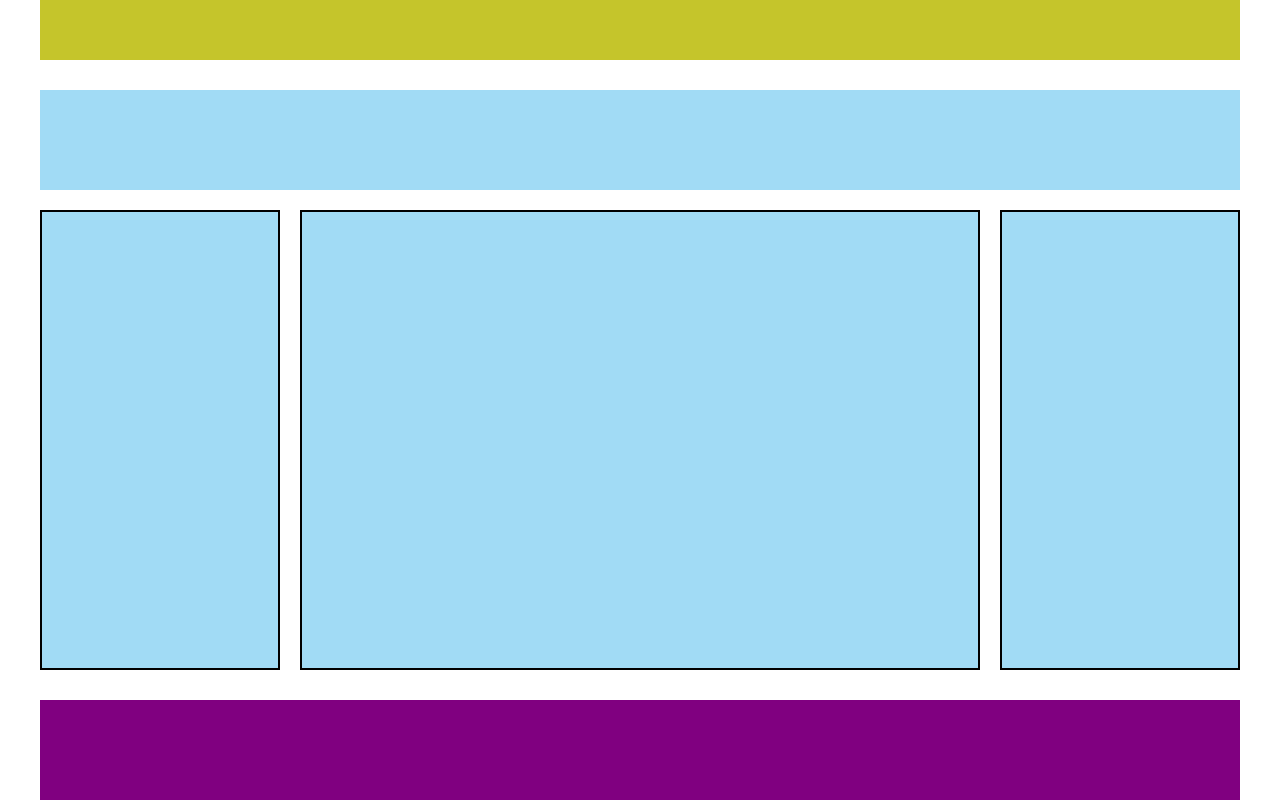
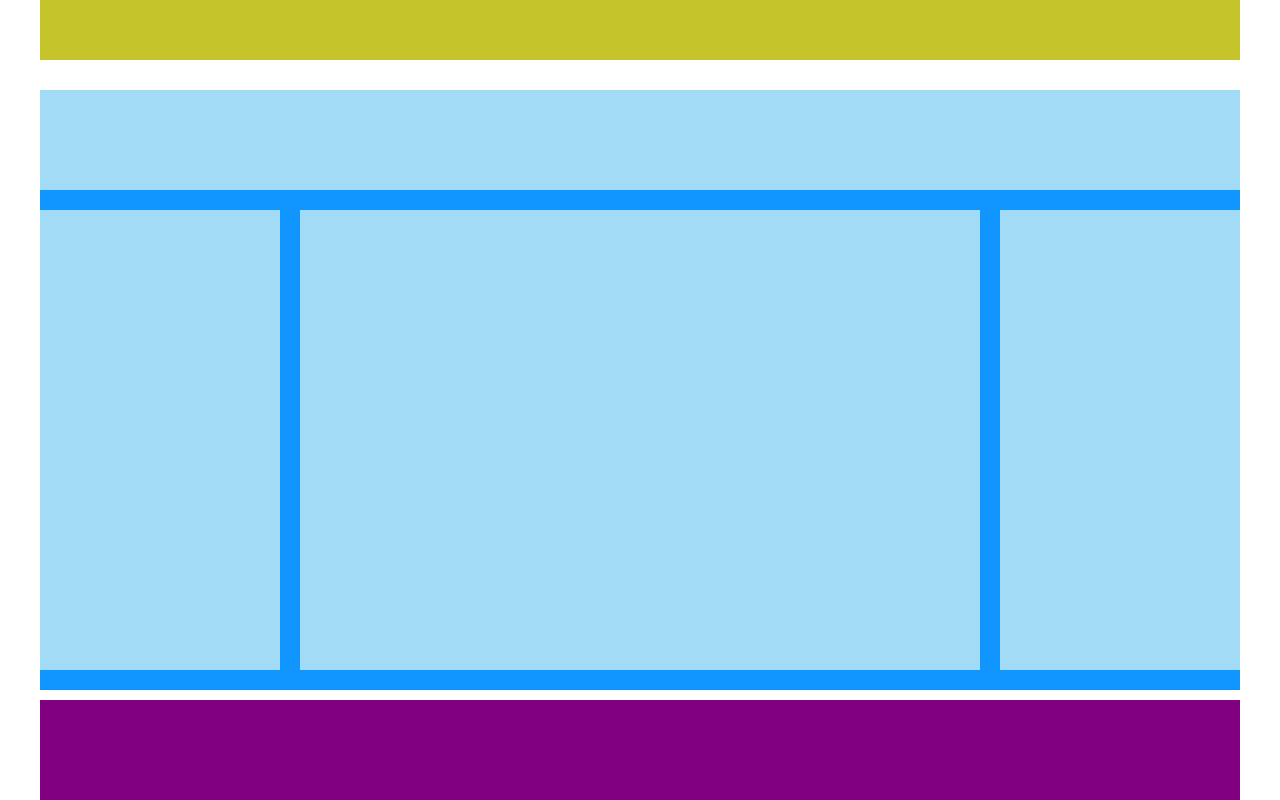
Before and after one commit to santocaridi99/htmlcss-struttura-wp, a plain HTML site: page index.html in a window 1280 px wide. Shown: the part 590-1390 px from the top of the page. Drawn offline with Linux system fonts and the light colour scheme.

Commit message:
modifiche stile(fine)

```diff
--- a/css/layout.css
+++ b/css/layout.css
@@ -29,7 +29,7 @@ header{
 
 .row{
     height:500px ;
-    background-color: 500px;
+    background-color: #1196ff;
     padding-top:20px ;
     padding-bottom: 20px;
 
@@ -52,7 +52,6 @@ main{
     float: right;
     width: calc(60% - 40px);
     height: 100%;
-    border: 2px solid black;
     margin-right: 20px;
     margin-left: 20px;
 
@@ -66,13 +65,11 @@ main{
     float: right;
     width: 20%;
     height: 100%;
-    border:2px solid black;
 }
 .sx{
     float: left;
     width: 20%;
     height: 100%;
-    border:2px solid black;
 }
 
 footer{
```
